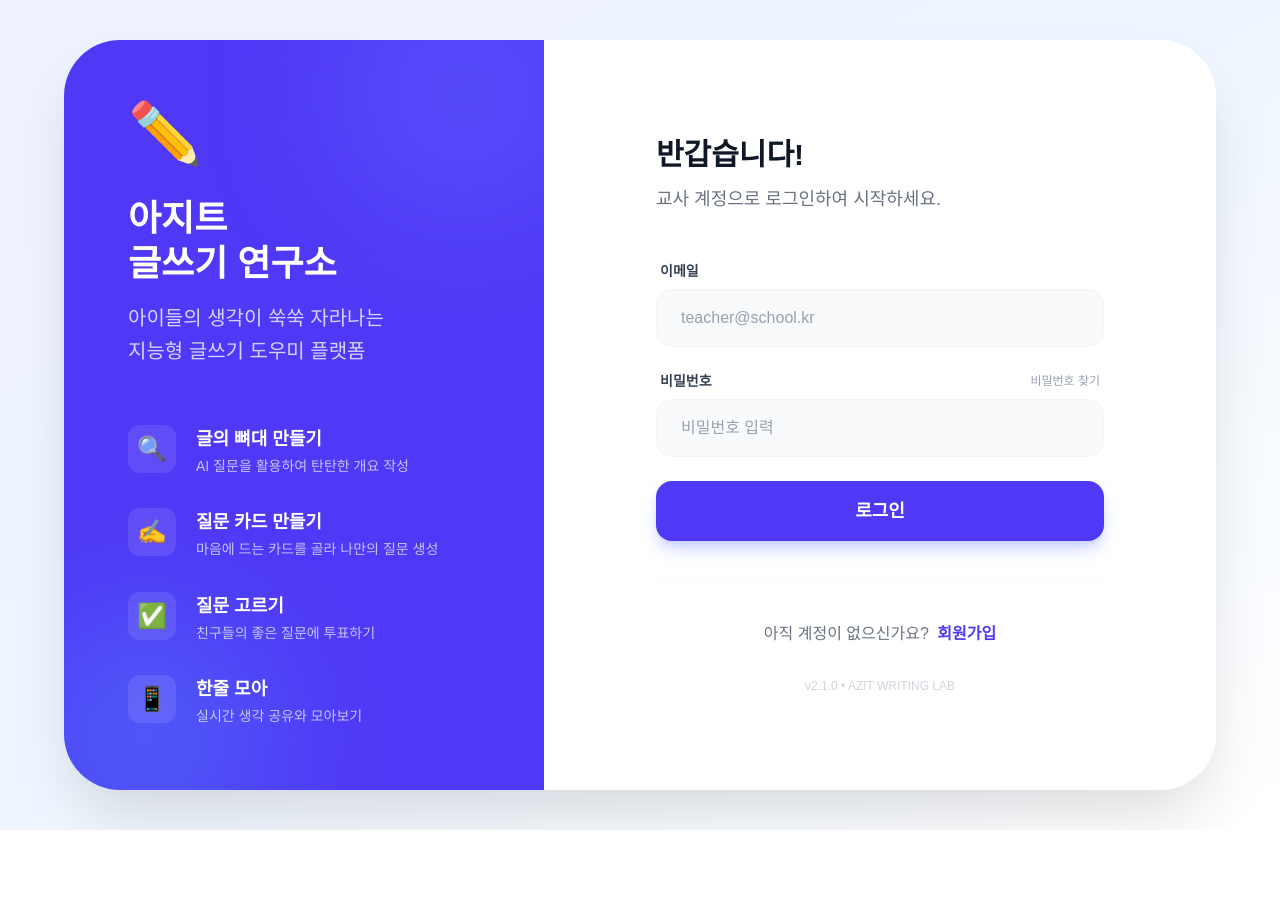
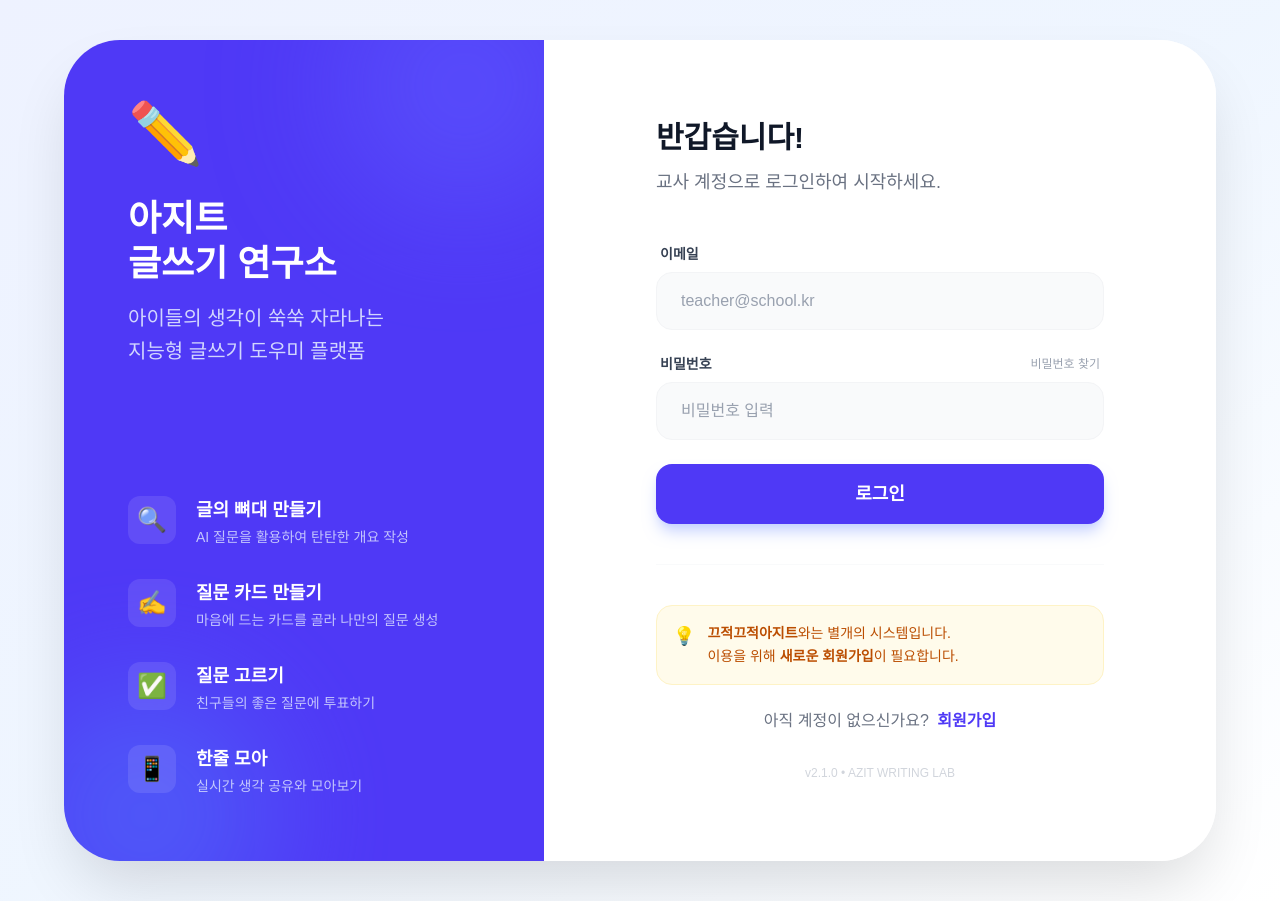
Before and after one commit to 01056649000yoo/writing-helper, a Next.js app: page /login in a window 1280 px wide. Before the commit the page ends 830 px from the top, so only its background shows below. Built offline with nearby package versions, Linux system fonts and the light colour scheme; no server answers.

Commit message:
docs: Add separate registration notice to login page

```diff
--- a/src/app/login/page.tsx
+++ b/src/app/login/page.tsx
@@ -110,6 +110,13 @@ export default function LoginPage() {
             </form>
 
             <div className="mt-10 pt-10 border-t border-gray-50 text-center">
+              <div className="bg-amber-50 border border-amber-100 rounded-2xl p-4 mb-6 flex items-start gap-3 text-left">
+                <span className="text-amber-500 text-lg">💡</span>
+                <p className="text-sm text-amber-700 leading-relaxed font-medium">
+                  <strong>끄적끄적아지트</strong>와는 별개의 시스템입니다.<br />
+                  이용을 위해 <strong>새로운 회원가입</strong>이 필요합니다.
+                </p>
+              </div>
               <p className="text-gray-500">
                 아직 계정이 없으신가요?{" "}
                 <Link href="/signup" className="text-indigo-600 font-bold hover:underline underline-offset-4 ml-1">회원가입</Link>
```
